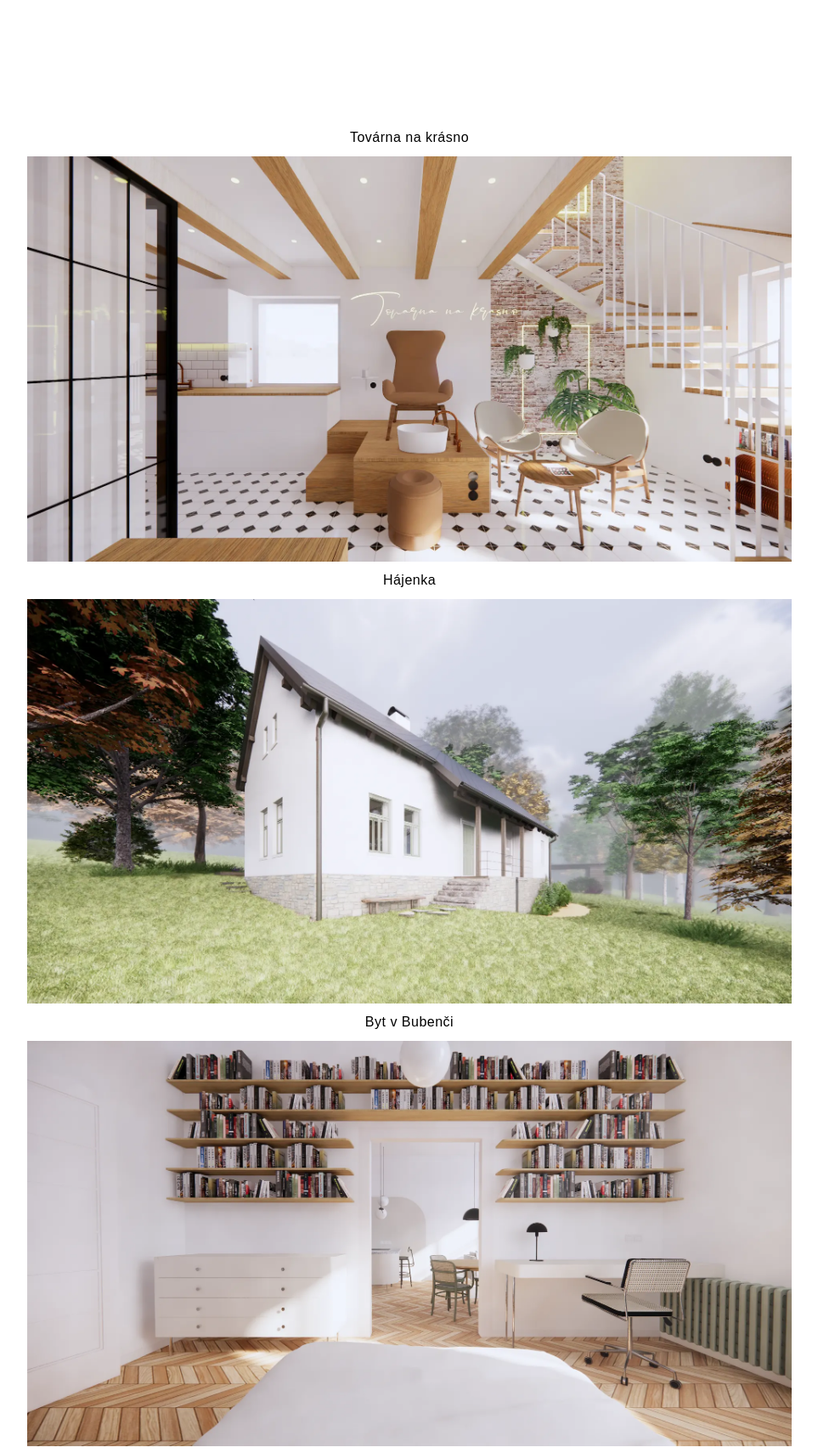
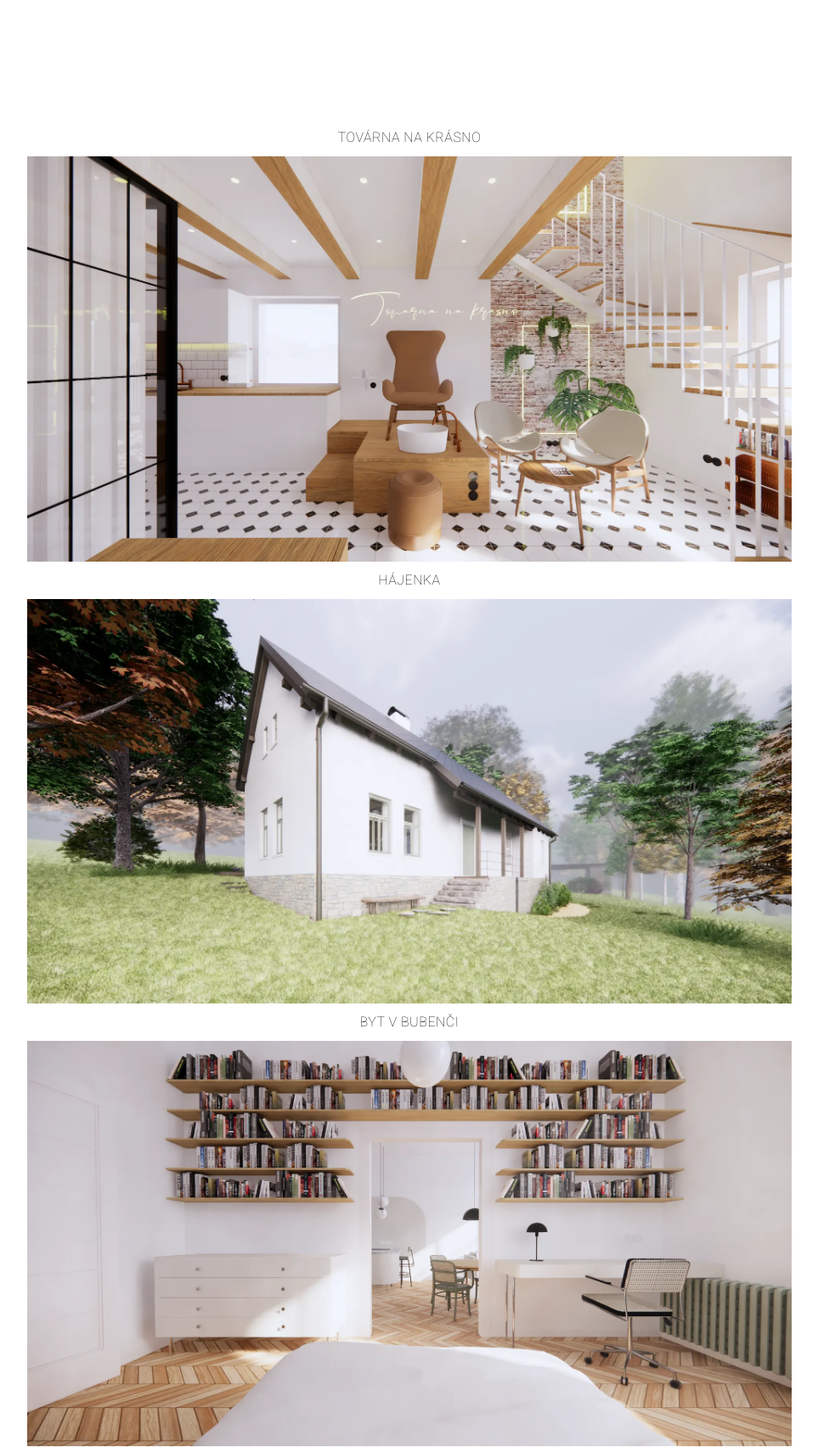
Before and after one commit to webinity/archiba, a PHP site: template resources/templates/pages/projekty.twig in a window 1280 px wide. Shown: the part 210-1920 px from the top of the page at 85% size, without its empty margins (158-1121 px from the left). Run offline with PHP 8.4, Linux system fonts and the light colour scheme; the template is opened without the code that fills it, so the values that code supplies are empty; style sheets or scripts are compiled from the project's sources; some libraries are stand-ins or nearby versions; some web fonts are replaced.

Commit message:
font test  + new images

```diff
--- a/resources/scss/_layout.scss
+++ b/resources/scss/_layout.scss
@@ -266,7 +266,7 @@ footer {
 	color: #fff;
 
 	&#kontakt {
-		scroll-margin-top: 50px;
+		scroll-margin-top: 80px;
 	}
 
 	.container {
--- a/resources/scss/_projekty.scss
+++ b/resources/scss/_projekty.scss
@@ -11,11 +11,25 @@
             }
 
             h2 {
+                font-family: 'Roboto', sans-serif;
+                font-weight: 200;
+                text-transform: uppercase;
                 color: black;
                 font-size: 0.875rem;
                 text-align: center;
                 margin-bottom: 0;
                 letter-spacing: 0.5px;
+
+                // &#test1 {
+                //     font-family: 'Roboto', sans-serif;
+                //     font-weight: 400;
+                // }
+
+                // &#test2 {
+                //     font-family: 'Roboto', sans-serif;
+                //     font-weight: 200;
+                //     text-transform: uppercase;
+                // }
 
                 @media screen and (min-width: $tablet) {
                     margin-bottom: 10px;
--- a/resources/templates/index.twig
+++ b/resources/templates/index.twig
@@ -1,15 +1,19 @@
 <!DOCTYPE html>
 <html lang="cs">
     <head>
-		<meta charset="UTF-8"/>
-		<meta http-equiv="X-UA-Compatible" content="IE=edge"/>
-		<meta name="viewport" content="width=device-width, initial-scale=1.0"/>
-		<link rel="shortcut icon" href="{{asset('imgs/favicon.ico')}}" type="image/x-icon">
-		<link rel="preconnect" href="https://fonts.googleapis.com">
-		<link rel="preconnect" href="https://fonts.gstatic.com" crossorigin>
-		<link href="https://fonts.googleapis.com/css2?family=Roboto:ital,wght@0,100;0,300;0,400;0,500;0,700;0,900;1,100;1,300;1,400;1,500;1,700;1,900&display=swap" rel="stylesheet">
-		<link href="http://fonts.cdnfonts.com/css/bahnschrift" rel="stylesheet">
-		<link rel="stylesheet" href="{{asset('css/styles.css')}}">
+        <meta charset="UTF-8" />
+        <meta http-equiv="X-UA-Compatible" content="IE=edge" />
+        <meta name="viewport" content="width=device-width, initial-scale=1.0" />
+        <link rel="shortcut icon"
+            href="{{ asset('imgs/favicon.ico') }}"
+            type="image/x-icon" />
+        <link rel="preconnect" href="https://fonts.googleapis.com" />
+        <link rel="preconnect" href="https://fonts.gstatic.com" crossorigin />
+        <link href="https://fonts.googleapis.com/css2?family=Roboto:ital,wght@0,100;0,300;0,400;0,500;0,700;0,900;1,100;1,300;1,400;1,500;1,700;1,900&display=swap"
+            rel="stylesheet" />
+        <link href="http://fonts.cdnfonts.com/css/bahnschrift"
+            rel="stylesheet" />
+        <link rel="stylesheet" href="{{ asset('css/styles.css') }}" />
 
         <title>
             Barbora Kabeláčová | architektura a interiéry
@@ -21,19 +25,22 @@
             <nav>
                 <div>
                     <a class="logo" href="/">
-						<img src="{{asset('imgs/logo.png')}}" alt="Logo Archiba">
+                        <img src="{{ asset('imgs/logo.png') }}"
+                            alt="Logo Archiba" />
                     </a>
                     <div class="hamburger">
-						{% include "partials/hamburger.twig" %}
+                        {% include 'partials/hamburger.twig' %}
                     </div>
                     <div class="nav-list" id="nav-open">
                         <div class="close">
-							{% include "partials/close.twig" %}
+                            {% include 'partials/close.twig' %}
                         </div>
                         <ul>
                             <li><a href="/projekty">projekty</a></li>
                             <li><a href="/sluzby">služby</a></li>
-							<li class="close-nav"><a href="#kontakt">kontakt</a></li>
+                            <li class="close-nav">
+                                <a href="#kontakt">kontakt</a>
+                            </li>
                             <li><a href="/bio">bio</a></li>
                         </ul>
                     </div>
@@ -41,7 +48,8 @@
             </nav>
 
             <main>
-				{% block content %}{% endblock %}
+                {% block content %}
+                {% endblock %}
             </main>
 
             <footer id="kontakt">
@@ -52,18 +60,27 @@
                             <a href="tel:+420777777523">+ 420 777 777 523</a>
                         </li>
                         <li>
-							<a href="mailto:barbora@archiba.cz">barbora@archiba.cz</a>
+                            <a href="mailto:barbora@archiba.cz">
+                                barbora@archiba.cz
+                            </a>
                         </li>
                         <li>Kancelář:</li>
                         <li>Voctářova 2497/18, Praha 8-Libeň</li>
-						<li>budova
-							<a href="https://goo.gl/maps/3ZmJCn1d8S6cqeM66" target="_blank" rel="noopener noreferrer">myhive Palmovka</a>
+                        <li>
+                            budova
+                            <a href="https://goo.gl/maps/3ZmJCn1d8S6cqeM66"
+                                target="_blank"
+                                rel="noopener noreferrer">
+                                myhive Palmovka
+                            </a>
                         </li>
                     </ul>
 
                     <div class="insta">
-						<a target="_blank" rel="noopener noreferrer" href="https://www.instagram.com/_archiba/">
-							{% include "svg/instagram.twig" %}
+                        <a target="_blank"
+                            rel="noopener noreferrer"
+                            href="https://www.instagram.com/_archiba/">
+                            {% include 'svg/instagram.twig' %}
                         </a>
                     </div>
 
@@ -79,7 +96,7 @@
             </footer>
         </div>
         <script type="text/javascript" src="{{ asset('js/app.js') }}"></script>
-		{% block script %}{% endblock %}
+        {% block script %}
+        {% endblock %}
     </body>
-
 </html>
--- a/resources/templates/pages/projekty-pages/byt-domazlice.twig
+++ b/resources/templates/pages/projekty-pages/byt-domazlice.twig
@@ -8,7 +8,9 @@
 		<span class="span__caption">/&nbsp;NÁVRH INTERIÉRU /&nbsp;2023&nbsp;/</span>
 
 		<article>
-			Nepopsaný list papíru je rodinný dům v Domažlicích, který ještě čeká na své stavební povolení. Dům je navržený v moderním minimalistickém stylu s plochou střechou a požadavky investorů se příliš neliší ani v interiéru. Neutrální barvy jako je béžová, šedá, bílá a černá se snaží vyvážit geometrické vzory na obkladech a dekory na textiliích.
+			Nepopsaný list papíru je rodinný dům v Domažlicích, který ještě čeká na své stavební povolení.
+			Dům je navržený v moderním minimalistickém stylu s plochou střechou a požadavky investorů se příliš neliší ani v interiéru.
+			Neutrální barvy jako je béžová, šedá, bílá a černá se snaží vyvážit geometrické vzory na obkladech a textiliích.
 		</article>
 
 		<div class="project-photos">
--- a/resources/templates/pages/projekty.twig
+++ b/resources/templates/pages/projekty.twig
@@ -13,13 +13,13 @@
 				</figure>
 			</a>
 			<a href="/projekty/hajenka">
-				<h2>Hájenka</h2>
+				<h2 id="test1">Hájenka</h2>
 				<figure>
 					<img src="{{ asset('imgs/projekty/hajenka/hajenka_uvodni.webp') }}" loading="lazy" alt="">
 				</figure>
 			</a>
 			<a href="/projekty/byt-bubenec">
-				<h2>Byt v Bubenči</h2>
+				<h2 id="test2">Byt v Bubenči</h2>
 				<figure>
 					<img src="{{ asset('imgs/projekty/byt-bubenec/byt_bubenec_uvodni.webp') }}" loading="lazy" alt="">
 				</figure>
```
Also changed, not shown: public/assets/imgs/projekty/rd-karovsko/rd_karovsko_03.webp, public/assets/imgs/projekty/rd-karovsko/rd_karovsko_04.webp, public/assets/imgs/projekty/tovarna-na-krasno/tovarna_na_krasno_06.webp, public/assets/imgs/projekty/zelena-cesta/zelena_cesta_04.webp. Lines whose indentation alone changed are shown as unchanged.
